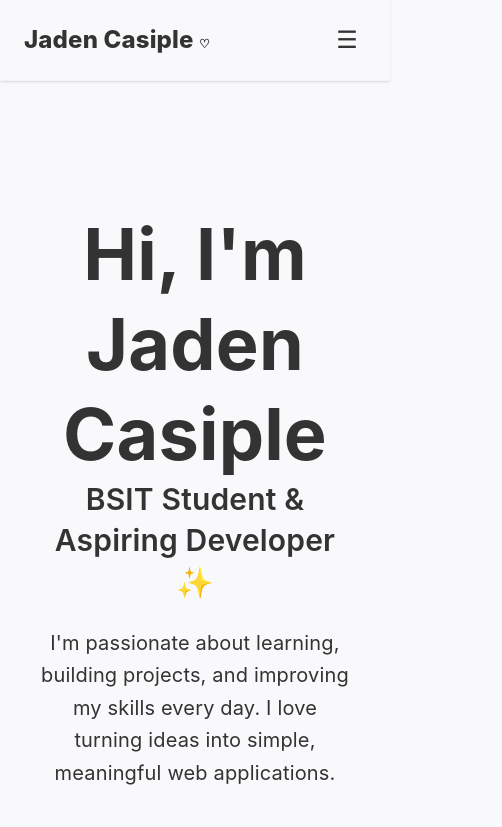
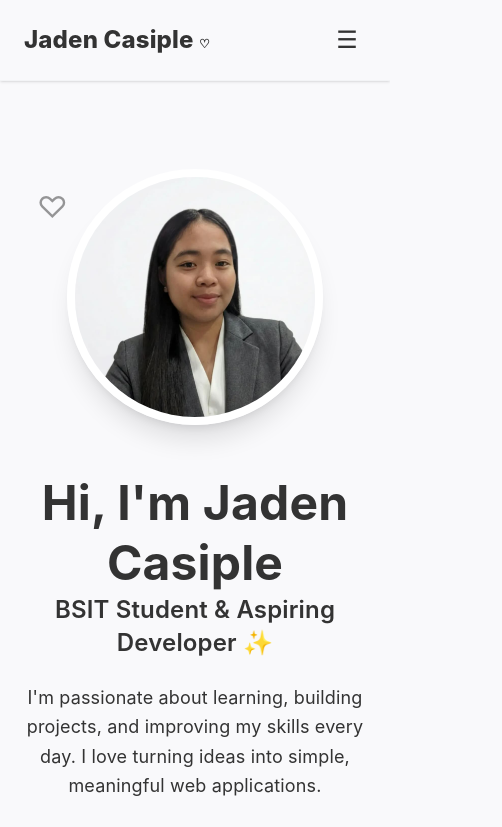
Before and after one commit to jaden01-2006/MyPortfolio, a React (Vite) app: page / in a window 390 px wide. Shown: the top 827 px of the page, 502 px wide, since content can reach past the window. Built offline with nearby package versions, Linux system fonts and the light colour scheme.

Commit message:
Upddated code for the final output and Mobile version as well

```diff
--- a/src/App.jsx
+++ b/src/App.jsx
@@ -1,4 +1,4 @@
-import React, { useState, useEffect } from 'react'; // Added hooks
+import React, { useState, useEffect } from 'react';
 import Header from './components/Layout/Header';
 import Footer from './components/Layout/Footer';
 import Button from './components/UI/Button';
@@ -8,7 +8,7 @@ import Education from './components/Portfolio/Education';
 import Skills from './components/Portfolio/Skills';
 import Projects from './components/Portfolio/Project';
 import Achievements from './components/Portfolio/Achievement';
-import LoadingScreen from './components/UI/LoadingScreen'; // Import your new Loader
+import LoadingScreen from './components/UI/LoadingScreen';
 
 import heroImage from './assets/hero.jpg';
 
@@ -34,61 +34,43 @@ const SI_Facebook = ({ className }) => (
   </svg>
 );
 
+// Moved outside to avoid unnecessary re-renders
+const contactLinks = [
+  { label: 'Email Me', icon: <SI_Email className="w-6 h-6" />, href: 'mailto:nenengjadencasiple01@gmail.com' },
+  { label: 'GitHub', icon: <span className="text-2xl">🐙</span>, href: 'https://github.com/jaden01-2006' },
+  { label: 'LinkedIn', icon: <SI_Linkedin className="w-6 h-6" />, href: 'https://www.linkedin.com/in/jadencasiple/' },
+  { label: 'Facebook', icon: <SI_Facebook className="w-6 h-6" />, href: 'https://www.facebook.com/profile.php?id=61584166781479' }
+];
+
 const App = () => {
-  // 1. Loading State
   const [isLoading, setIsLoading] = useState(true);
 
-  // 2. Effect to handle loading time
   useEffect(() => {
     const timer = setTimeout(() => {
       setIsLoading(false);
-    }, 2000); // Adjust time (2000ms = 2 seconds) as needed
+    }, 2000);
     return () => clearTimeout(timer);
   }, []);
 
-  const contactLinks = [
-    {
-      label: 'nenengjadencasiple01@gmail.com',
-      icon: <SI_Email className="w-6 h-6" />,
-      href: 'mailto:nenengjadencasiple01@gmail.com'
-    },
-    {
-      label: 'github.com/jaden01-2006',
-      icon: <span className="text-2xl">🐙</span>,
-      href: 'https://github.com/jaden01-2006'
-    },
-    {
-      label: 'linkedin.com/in/jadencasiple',
-      icon: <SI_Linkedin className="w-6 h-6" />,
-      href: 'https://www.linkedin.com/in/jadencasiple/'
-    },
-    {
-      label: 'facebook.com/jadencasiple',
-      icon: <SI_Facebook className="w-6 h-6" />,
-      href: 'https://www.facebook.com/profile.php?id=61584166781479'
-    }
-  ];
-
-  // 3. Conditional Rendering: Show loader if isLoading is true
   if (isLoading) {
     return <LoadingScreen />;
   }
 
   return (
-    <div className="bg-portfolio-bg text-portfolio-text min-h-screen font-sans selection:bg-portfolio-pink-light selection:text-portfolio-pink-dark scroll-smooth">
+    <div className="bg-portfolio-bg text-portfolio-text min-h-screen font-sans selection:bg-portfolio-pink-light selection:text-portfolio-pink-dark scroll-smooth overflow-x-hidden">
       <Header />
 
-      <main className="container mx-auto py-12 px-0">
+      <main className="container mx-auto py-12 px-6 md:px-0">
         {/* Hero Section */}
-        <section id="home" className="flex flex-col md:flex-row items-center justify-between gap-12 py-20 mb-12 max-w-[1400px] mx-auto px-10 scroll-mt-24">
-          <div className="flex-1 text-center md:text-left">
-            <h1 className="text-7xl font-extrabold text-portfolio-text m-0 mb-3 leading-tight">
+        <section id="home" className="flex flex-col md:flex-row items-center justify-between gap-12 py-10 md:py-20 mb-12 max-w-[1200px] mx-auto scroll-mt-24">
+          <div className="flex-1 text-center md:text-left order-2 md:order-1">
+            <h1 className="text-5xl md:text-7xl font-extrabold text-portfolio-text m-0 mb-3 leading-tight">
               Hi, I'm <span className="text-portfolio-pink">Jaden Casiple</span>
             </h1>
-            <p className="text-3xl font-semibold text-portfolio-text-muted m-0 mb-6 leading-snug">
+            <p className="text-2xl md:text-3xl font-semibold text-portfolio-text-muted m-0 mb-6 leading-snug">
               BSIT Student & Aspiring Developer ✨
             </p>
-            <p className="text-xl text-portfolio-text-muted mb-10 max-w-lg leading-relaxed">
+            <p className="text-lg md:text-xl text-portfolio-text-muted mb-10 max-w-lg leading-relaxed mx-auto md:mx-0">
               I'm passionate about learning, building projects, and improving my skills every day.
               I love turning ideas into simple, meaningful web applications.
             </p>
@@ -106,68 +88,67 @@ const App = () => {
             </div>
           </div>
 
-          <div className="relative">
+          <div className="relative order-1 md:order-2">
             <div className="absolute -inset-4 bg-portfolio-pink/10 rounded-full blur-2xl decor-fade"></div>
             <img
               src={heroImage}
               alt="Jaden Casiple Portrait"
-              className="relative w-80 h-80 md:w-96 md:h-96 rounded-full object-cover border-[10px] border-white shadow-xl z-10"
+              className="relative w-64 h-64 md:w-96 md:h-96 rounded-full object-cover border-[8px] md:border-[10px] border-white shadow-xl z-10"
             />
-            <span className="absolute left-[-40px] top-5 text-4xl text-portfolio-pink opacity-50 z-20 decor-fade">♡</span>
-            <span className="absolute right-[-20px] top-[40%] w-4 h-4 rounded-full bg-portfolio-pink opacity-40 z-20 decor-fade"></span>
+            <span className="absolute left-[-30px] top-5 text-3xl md:text-4xl text-portfolio-pink opacity-50 z-20 decor-fade">♡</span>
           </div>
         </section>
 
-        {/* About Section */}
-        <section id="about" className="max-w-[1400px] mx-auto px-10 mb-16 scroll-mt-24">
+        {/* Sections */}
+        <div className="max-w-[1200px] mx-auto space-y-16">
+          <section id="about" className="scroll-mt-24">
              <About />
           </section>
 
-        {/* Education & Skills */}
-        <div className="max-w-[1400px] mx-auto grid grid-cols-1 md:grid-cols-2 gap-10 mb-16 px-10 items-stretch">
+          <div className="grid grid-cols-1 md:grid-cols-2 gap-10 items-stretch">
             <Education />
             <Skills />
           </div>
 
-        {/* Projects & Achievements */}
           <section id="projects" className="scroll-mt-24">
             <Projects />
           </section>
+
           <section id="achievements" className="scroll-mt-24">
             <Achievements />
           </section>
 
-        {/* Contact Section */}
-        <section id="contact" className="max-w-[1400px] mx-auto px-10 mb-20 scroll-mt-24">
-          <Card className='bg-[#fff5f5] shadow-sm border-none rounded-[40px] p-12 mt-0'>
+          {/* Contact Section - Responsive Fix Applied */}
+          <section id="contact" className="scroll-mt-24 pb-12">
+            <Card className='bg-[#fff5f5] shadow-sm border-none rounded-[40px] p-8 md:p-12'>
               <div className="flex flex-col md:flex-row items-center justify-between gap-10">
                 <div className="flex flex-col items-center md:items-start text-center md:text-left">
                   <div className="mb-6">
-                  <span className="text-8xl md:text-7xl opacity-90">✉️</span>
+                    <span className="text-7xl md:text-8xl opacity-90">✉️</span>
                   </div>
                   <div>
-                  <h2 className="text-6xl font-extrabold text-gray-900 m-0 mb-4 tracking-tight">
+                    <h2 className="text-4xl md:text-6xl font-extrabold text-gray-900 m-0 mb-4 tracking-tight">
                       Let's Connect!
                     </h2>
-                  <p className="text-gray-600 m-0 leading-relaxed text-xl font-medium">
+                    <p className="text-gray-600 m-0 leading-relaxed text-lg md:text-xl font-medium max-w-sm">
                       I'd love to connect and collaborate on interesting projects!
                     </p>
                   </div>
                 </div>
 
-              <div className="flex flex-col gap-4 w-full md:w-auto">
+                <div className="flex flex-col gap-3 w-full md:w-auto">
                   {contactLinks.map((link, index) => (
                     <a
                       key={index}
                       href={link.href}
                       target="_blank"
                       rel="noopener noreferrer"
-                    className="flex items-center gap-4 bg-white border border-rose-50 px-8 py-4 rounded-3xl w-full md:min-w-[320px] shadow-sm transition-all hover:shadow-md hover:scale-[1.02] no-underline group"
+                      className="flex items-center gap-4 bg-white border border-rose-50 px-6 py-4 rounded-2xl w-full md:min-w-[280px] shadow-sm transition-all hover:shadow-md hover:scale-[1.02] no-underline group"
                     >
                       <div className="flex items-center justify-center">
                         {link.icon}
                       </div>
-                    <span className="text-sm font-bold uppercase tracking-wider text-gray-800 group-hover:text-portfolio-pink">
+                      <span className="text-xs font-bold uppercase tracking-wider text-gray-800 group-hover:text-portfolio-pink">
                         {link.label}
                       </span>
                     </a>
@@ -176,7 +157,7 @@ const App = () => {
               </div>
             </Card>
           </section>
-
+        </div>
       </main>
       <Footer />
     </div>
```
Lines whose indentation alone changed are shown as unchanged.
